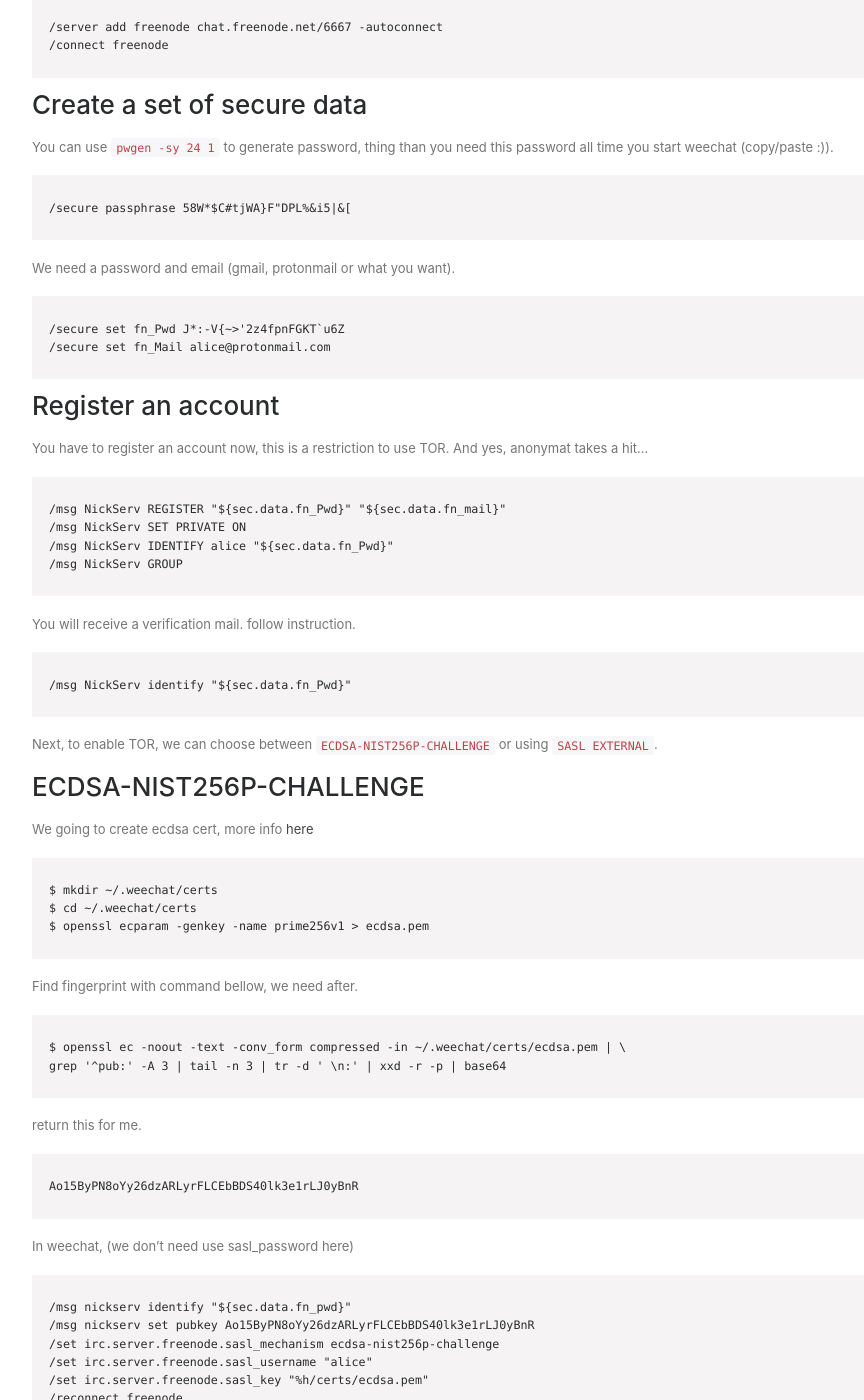
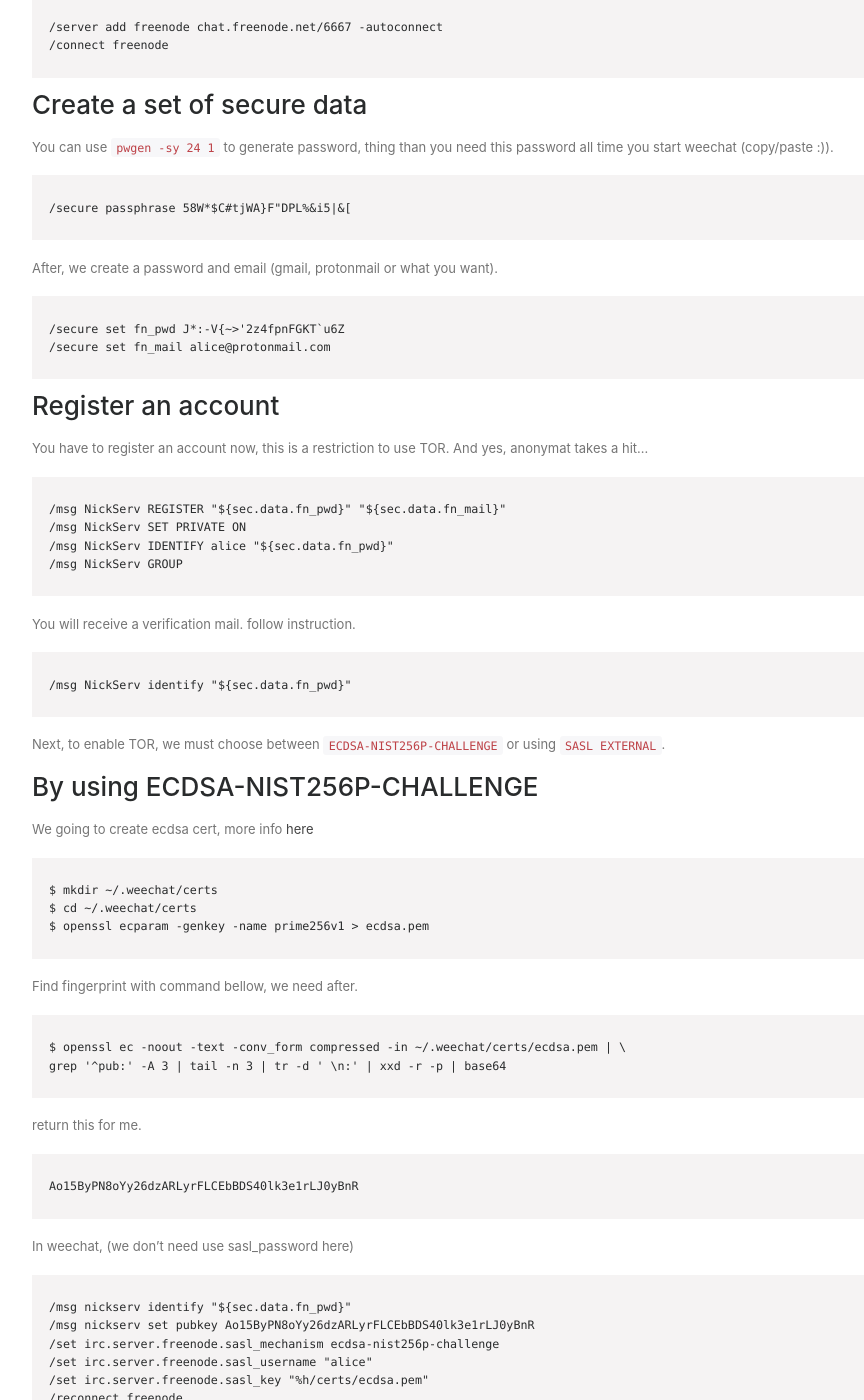
Before and after one commit to szorfein/szorfein.github.io, a Jekyll site: the page built from _posts/2017-08-15-configure-weechat.md, in a window 1280 px wide and 1400 px high, scrolled down 612 px. Shown: the whole window, without its empty margins (53-917 px from the left). Built offline with Jekyll 4.4.1, drawn with Linux system fonts in a browser that asks for light colours; comment, search, counter and statistics services are not loaded; some of the changed text lies outside the part shown.

Commit message:
#1 - fix variable name to weechat post

````diff
--- a/_posts/2017-08-15-configure-weechat.md
+++ b/_posts/2017-08-15-configure-weechat.md
@@ -4,7 +4,7 @@ title: weechat + Tor + SASL
 date: 2017-08-19
 categories: weechat tor
 description: Configure weechat with tor+SASL & secure password
-img-url: https://i.imgur.com/XZOKWVZm.png
+img-url: https://i.imgur.com/vOCpUA9m.png
 comments: true
 ---
 
@@ -27,11 +27,11 @@ You can use `pwgen -sy 24 1` to generate password, thing than you need this pass
 
     /secure passphrase 58W*$C#tjWA}F"DPL%&i5|&[
 
-We need a password and email (gmail, protonmail or what you want).
+After, we create a password and email (gmail, protonmail or what you want).
 
 ```sh
-/secure set fn_Pwd J*:-V{~>'2z4fpnFGKT`u6Z
-/secure set fn_Mail alice@protonmail.com
+/secure set fn_pwd J*:-V{~>'2z4fpnFGKT`u6Z
+/secure set fn_mail alice@protonmail.com
 ```
 
 ## Register an account
@@ -39,19 +39,19 @@ We need a password and email (gmail, protonmail or what you want).
 You have to register an account now, this is a restriction to use TOR. And yes, anonymat takes a hit...
 
 ```
-/msg NickServ REGISTER "${sec.data.fn_Pwd}" "${sec.data.fn_mail}"
+/msg NickServ REGISTER "${sec.data.fn_pwd}" "${sec.data.fn_mail}"
 /msg NickServ SET PRIVATE ON
-/msg NickServ IDENTIFY alice "${sec.data.fn_Pwd}"
+/msg NickServ IDENTIFY alice "${sec.data.fn_pwd}"
 /msg NickServ GROUP
 ```
 
 You will receive a verification mail. follow instruction.
 
-    /msg NickServ identify "${sec.data.fn_Pwd}"
+    /msg NickServ identify "${sec.data.fn_pwd}"
 
-Next, to enable TOR, we can choose between `ECDSA-NIST256P-CHALLENGE` or using `SASL EXTERNAL`.
+Next, to enable TOR, we must choose between `ECDSA-NIST256P-CHALLENGE` or using `SASL EXTERNAL`.
 
-## ECDSA-NIST256P-CHALLENGE
+## By using ECDSA-NIST256P-CHALLENGE
 
 We going to create ecdsa cert, more info [here](https://www.weechat.org/files/doc/stable/weechat_user.en.html#irc_sasl_ecdsa_nist256p_challenge)
 
@@ -83,7 +83,7 @@ In weechat, (we don't need use sasl_password here)
 /reconnect freenode
 ```
 
-### SASL EXTERNAL
+## By using SASL EXTERNAL
 
 Make an tls cert. [ref](https://freenode.net/kb/answer/certfp)
 
````
Also changed, not shown: other parts of _posts/2017-08-15-configure-weechat.md (+4 -3 lines), _desktops/2017/git.md (deleted, +0 -55 lines).
